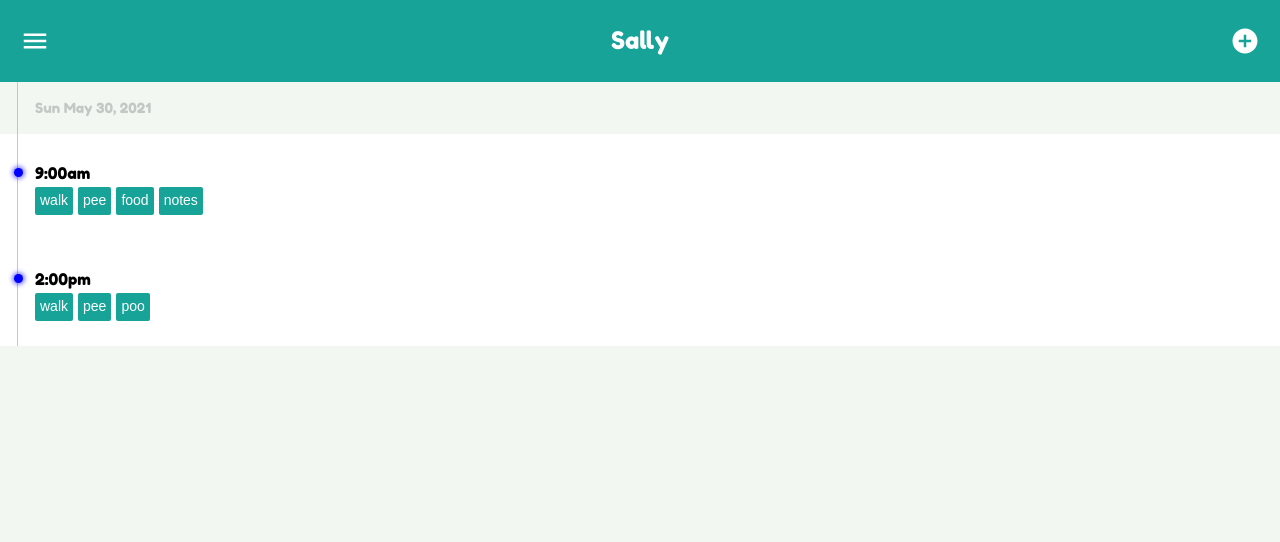
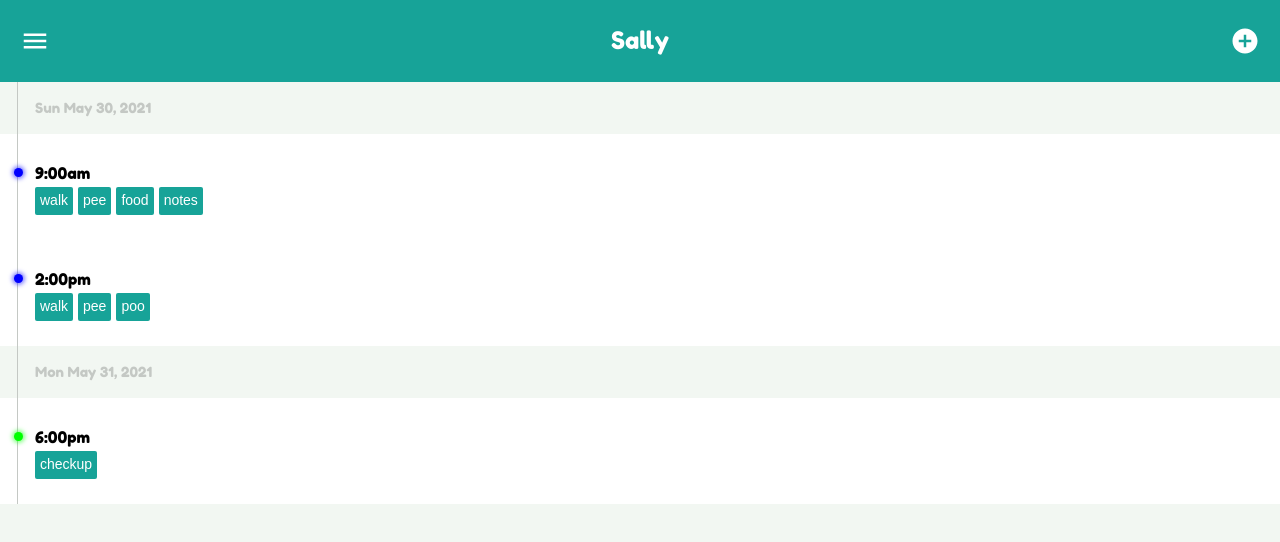
Before and after one commit to KevinW90/doggy-days, a React (Create React App) app: page /pet/1 in a window 1280 px wide. Shown: the top 542 px of the page. Built offline with nearby package versions, Linux system fonts and the light colour scheme; a web font is replaced by a local one.

Commit message:
refactored data store; includes number of records

```diff
--- a/src/App.jsx
+++ b/src/App.jsx
@@ -18,9 +18,8 @@ function App() {
             <Records />
           </Route>
         </Switch>
-    </Router>
+      </Router>
     </ThemeProvider>
-
   )
 }
 
--- a/src/js/mock-data.js
+++ b/src/js/mock-data.js
@@ -2,10 +2,12 @@ export const pets = [
   {
     id: '1',
     name: 'Sally',
+    recordCount: 3
   },
   {
     id: '2',
     name: 'Freyja',
+    recordCount: 1
   }
 ]
 
@@ -64,6 +66,44 @@ export const records = [
       show: true
     }
   },
+  {
+    id: '3',
+    time: '2:00pm',
+    date: 'Sun May 30, 2021',
+    type: 'Every Day Activities',
+    petId: '2',
+    walk: {
+      value: true,
+      show: true
+    },
+    pee: {
+      value: true,
+      show: true
+    },
+    poo: {
+      value: true,
+      show: true
+    },
+    food: {
+      value: '',
+      show: true
+    },
+    notes: {
+      value: '',
+      show: true
+    }
+  },
+  {
+    id: '4',
+    time: '6:00pm',
+    date: 'Mon May 31, 2021',
+    type: 'Medical',
+    petId: '1',
+    checkup: {
+      value: true,
+      show: true
+    }
+  },
 ]
 
 export const forms = {
--- a/src/pages/Pets.jsx
+++ b/src/pages/Pets.jsx
@@ -2,6 +2,8 @@ import Header from '../components/Header'
 
 import MenuIcon from '@material-ui/icons/Menu';
 import AddCircleIcon from '@material-ui/icons/AddCircle';
+
+import { pets } from '../js/mock-data'
 
 function Pets() {
   return (
@@ -17,7 +19,14 @@ function Pets() {
           icon: AddCircleIcon
         }}
       />
-      hello
+      <section>
+        {pets.map(pet => (
+          <div key={pet.id} className="pet-item left-border">
+            <p>{pet.name}</p>
+            <p>{pet.recordCount} records</p>
+          </div>
+        ))}
+      </section>
     </section>
   )
 }
```
